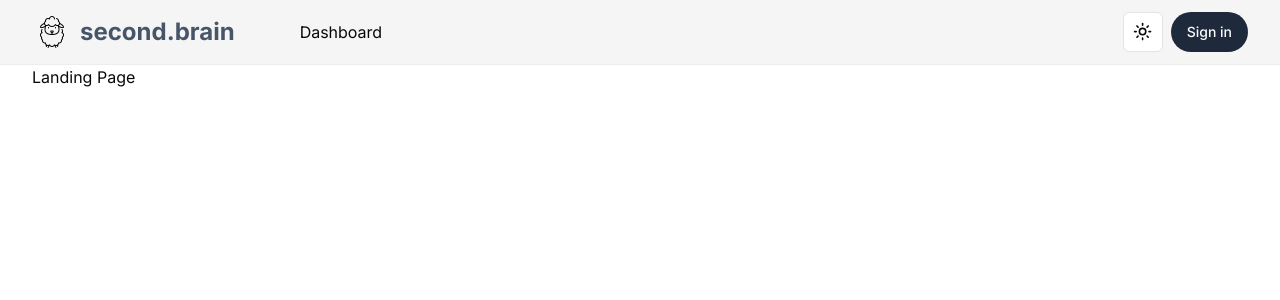
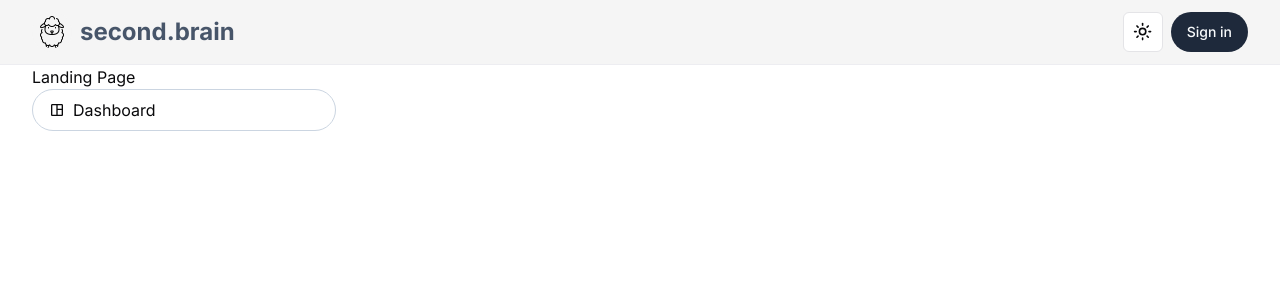
Before and after one commit to lboone/lambapps-second-brain, a Next.js app: page / in a window 1280 px wide. Shown: the top 300 px of the page. Built offline with nearby package versions, Linux system fonts and the light colour scheme; no server answers.

Commit message:
finish up navigation

```diff
--- a/src/app/dashboard/nav-item.tsx
+++ b/src/app/dashboard/nav-item.tsx
@@ -1,3 +1,4 @@
+import { cn } from "@/lib/utils";
 import Link from "next/link";
 import React from "react";
 
@@ -5,15 +6,19 @@ interface NavItemProps {
   children: React.ReactNode;
   href: string;
   setOpen?: React.Dispatch<React.SetStateAction<boolean>> | undefined;
+  className?: string;
 }
-const NavItem = ({ children, href, setOpen }: NavItemProps) => {
+const NavItem = ({ children, href, setOpen, className }: NavItemProps) => {
   return (
     <li
       className="border px-6 py-3 w-full rounded-full"
       onClick={setOpen ? () => setOpen(false) : undefined}
     >
       <Link
-        className="text-lg hover:text-slate-500 dark:hover:text-slate-400 flex items-center gap-2 "
+        className={cn(
+          "text-lg hover:text-amber-800 dark:hover:text-amber-800 flex items-center gap-2",
+          className
+        )}
         href={href}
       >
         {children}
--- a/src/app/dashboard/nav-panel.tsx
+++ b/src/app/dashboard/nav-panel.tsx
@@ -7,6 +7,8 @@ import { IoSettingsOutline } from "react-icons/io5";
 import HeaderActions from "../header-actions";
 import { ModeToggle } from "@/components/ui/mode-toggle";
 import NavItem from "./nav-item";
+import { usePathname } from "next/navigation";
+import path from "path";
 
 const navItems = [
   {
@@ -35,11 +37,20 @@ interface NavPanelProps {
   setOpen?: React.Dispatch<React.SetStateAction<boolean>> | undefined;
 }
 const NavPanel = ({ setOpen }: NavPanelProps) => {
+  const pathname = usePathname();
+
   return (
     <nav className="flex flex-col gap-4 items-center justify-between h-[80vh] md:h-[85vh]">
       <ul className="flex flex-col gap-8 items-start">
         {navItems.map((item) => (
-          <NavItem key={item.name} href={item.href} setOpen={setOpen}>
+          <NavItem
+            key={item.name}
+            href={item.href}
+            setOpen={setOpen}
+            className={
+              pathname === item.href ? "text-amber-800 dark:text-amber-800" : ""
+            }
+          >
             {item.icon}
             {item.name}
           </NavItem>
--- a/src/app/header.tsx
+++ b/src/app/header.tsx
@@ -5,6 +5,7 @@ import { ModeToggle } from "@/components/ui/mode-toggle";
 import HeaderActions from "./header-actions";
 import MobileNavPanel from "./dashboard/mobile-nav-panel";
 import SiteLogo from "./site-logo";
+import { MdOutlineSpaceDashboard } from "react-icons/md";
 
 const Header = () => {
   return (
@@ -17,24 +18,6 @@ const Header = () => {
               second.brain
             </h1>
           </Link>
-          <nav>
-            <Link
-              href="/dashboard"
-              className="
-              px-4
-              py-2
-              rounded-full
-              border
-              hover:bg-slate-100
-              border-[#f5f5f5]
-              hover:border-slate-300
-              dark:hover:bg-slate-800
-              dark:border-[#090a0b]
-              dark:hover:border-slate-800"
-            >
-              Dashboard
-            </Link>
-          </nav>
         </div>
         <div className="">
           <MobileNavPanel />
--- a/src/app/page.tsx
+++ b/src/app/page.tsx
@@ -1,7 +1,28 @@
+import Link from "next/link";
 import React from "react";
+import { MdOutlineSpaceDashboard } from "react-icons/md";
 
 const LandingPage = () => {
-  return <main className="">Landing Page</main>;
+  return (
+    <main className="">
+      Landing Page
+      <Link
+        href="/dashboard"
+        className="
+              px-4
+              py-2
+              rounded-full
+              border
+            border-slate-300
+              hover:text-amber-800
+              hover:dark:text-amber-900
+              dark:hover:border-slate-800
+              flex items-center gap-2 w-[25%]"
+      >
+        <MdOutlineSpaceDashboard /> Dashboard
+      </Link>
+    </main>
+  );
 };
 
 export default LandingPage;
--- a/src/components/delete-document-button.tsx
+++ b/src/components/delete-document-button.tsx
@@ -49,7 +49,7 @@ const DeleteDocumentButton = ({
         setLoading(false);
         setOpen(false);
         setTitle("");
-        window.location.href = "/";
+        window.location.href = "/dashboard/documents";
       });
       return;
     }
```
